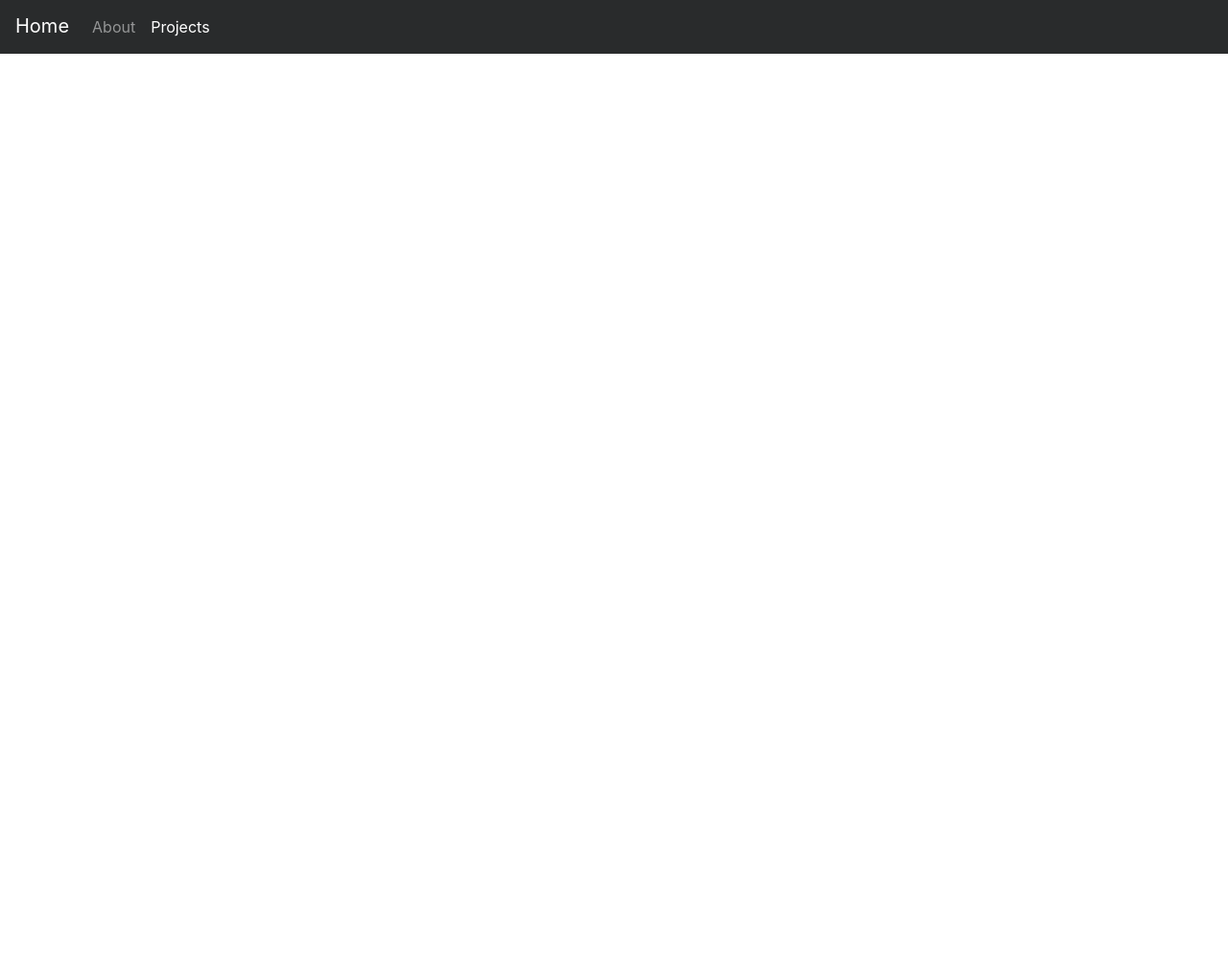
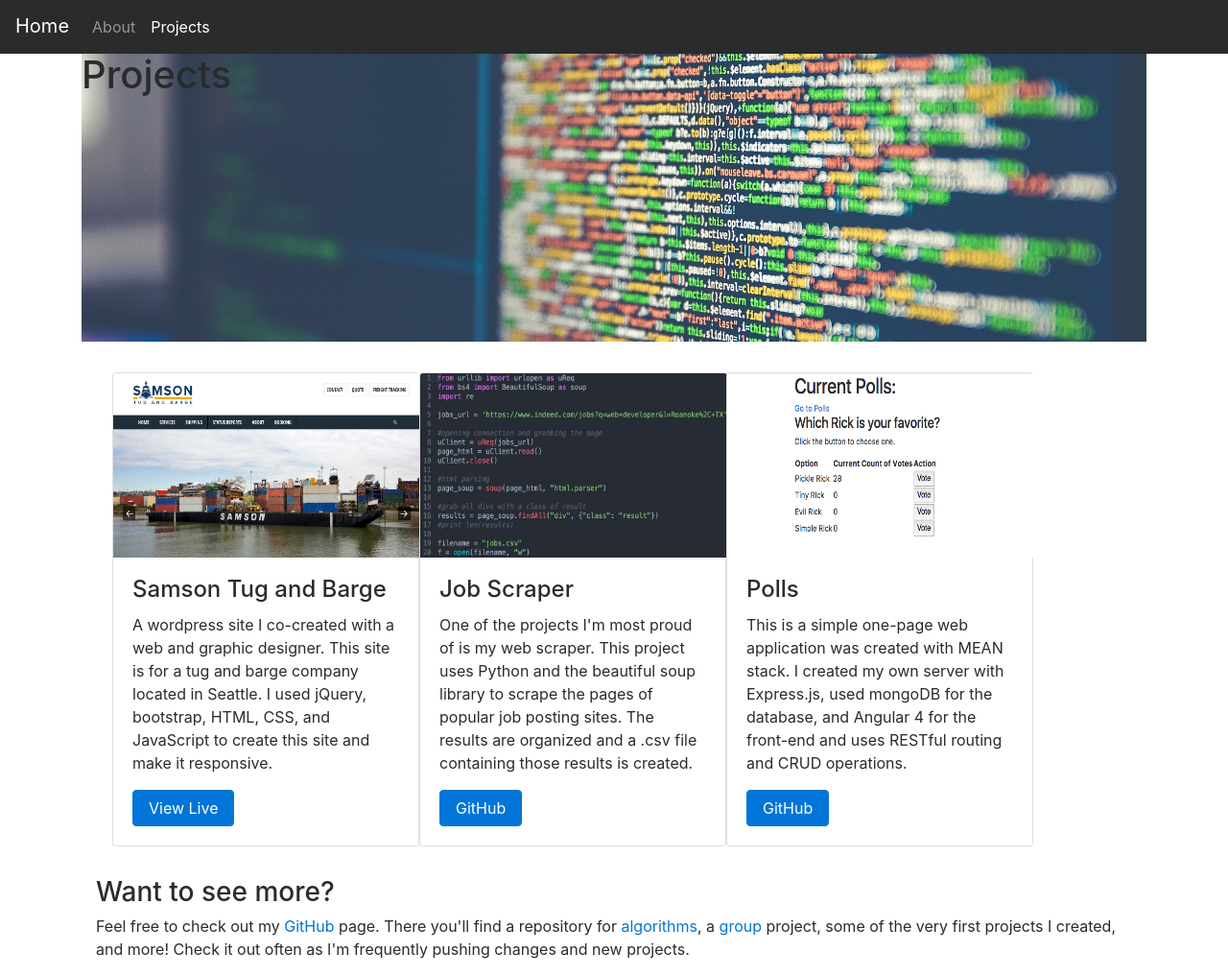
Before and after one commit to charissayj/portfolio, a Flask app: page /projects in a window 1280 px wide. Shown: the whole page at 96% size. Before the commit the page ends 56 px from the top, so only its background shows below. Run offline with Flask 2, Linux system fonts and the light colour scheme; some libraries are stand-ins or nearby versions.

Commit message:
added content to all pages, fixed some styling

```diff
--- a/static/styles/style.css
+++ b/static/styles/style.css
@@ -1,20 +1,40 @@
+/* About Page */
 .carousel{
-    margin-top: 20px;
-    height: 37.5em;
-    width: 40.625em;
+    margin-top: 4.063em;
+    height: 31.250em;
+    width: 34.375em;
 }
 .carousel-item img{
-    height: 37.5em;
-    width: 40.625em;
+    height: 31.250em;
+    width: 34.375em;
 }
 span{
     font-weight: bold;
 }
 .whoAmI{
-    margin-top: 10px;
+    margin-top: 0.625em;
 }
 
+/* Projects Page */
+.view{
+    height: 18.75em;
+    background: url("/static/img/code.jpg")no-repeat center center fixed;
+    -webkit-background-size: cover;
+    -moz-background-size: cover;
+    -o-background-size: cover;
+    background-size: cover;
+}
+
+.card{
+    width: 20rem;
+    margin: 10%;
+}
+.card-img-top{
+    width: 20rem;
+    height: 12rem;
+}
 /* Media Queries */
+/* About Page */
 @media all and (max-width: 800px){
     .carousel{
         width: 100%;
--- a/templates/projects.html
+++ b/templates/projects.html
@@ -6,7 +6,53 @@
 	<body>
 		{% extends "layout.html" %}
 		{% block content %}
-
+			<!-- Mask -->
+			<div class="view">
+				<!-- Project Intro Content -->
+				<div class="full-bg-img flex-center">
+					<h1 class="h1-responsive">Projects</h1>
+				</div>
+			</div>
+			<div class="container">
+				<div class="row">
+					<div class="col-xs-4">
+						<div class="card">
+							<img class="card-img-top" src="{{url_for('static', filename='img/samson.png')}}""/>
+							<div class="card-block">
+								<h4 class="card-title">Samson Tug and Barge</h4>
+								<p class="card-text">A wordpress site I co-created with a web and graphic designer. This site is for a tug and barge company located in Seattle. I used jQuery, bootstrap, HTML, CSS, and JavaScript to create this site and make it responsive.</p>
+								<a class="btn btn-primary" href="http://samsontug.com/">View Live</a>
+							</div>
+						</div>
+					</div>
+					<div class="col-xs-4">
+						<div class="card">
+							<img class="card-img-top" src="{{url_for('static', filename='img/jobscraper.png')}}""/>
+							<div class="card-block">
+								<h4 class="card-title">Job Scraper</h4>
+								<p class="card-text">One of the projects I'm most proud of is my web scraper. This project uses Python and the beautiful soup library to scrape the pages of popular job posting sites. The results are organized and a .csv file containing those results is created.</p>
+								<a class="btn btn-primary" href="https://github.com/charissayj/Job-Scraper">GitHub</a>
+							</div>
+						</div>
+					</div>
+					<div class="col-xs-4">
+						<div class="card">
+							<img id="polls" class="card-img-top" src="{{url_for('static', filename='img/polls.png')}}"/>
+							<div class="card-block">
+								<h4 class="card-title">Polls</h4>
+								<p class="card-text">This is a simple one-page web application was created with MEAN stack. I created my own server with Express.js, used mongoDB for the database, and Angular 4 for the front-end and uses RESTful routing and CRUD operations.</p>
+								<a class="btn btn-primary" href="https://github.com/charissayj/polls">GitHub</a>
+							</div>
+						</div>
+					</div>
+				</div>
+				<div class="row">
+					<div class="col-sm-12">
+						<h3>Want to see more?</h3>
+						<p>Feel free to check out my <a href="https://github.com/charissayj">GitHub</a> page. There you'll find a repository for <a href="https://github.com/charissayj/algorithms">algorithms</a>, a <a href="https://github.com/charissayj/shescoding-dot-org">group</a> project, some of the very first projects I created, and more! Check it out often as I'm frequently pushing changes and new projects.</p>
+					</div>
+				</div>
+			</div>
 		{% endblock %}
 	</body>
 </html>
```
Also changed, not shown: templates/about-charissa.html (+6 -1 lines), templates/index.html (+7 -16 lines), static/img/code.jpg (added), static/img/polls.png, static/img/samson.png (added), 2 other files.
